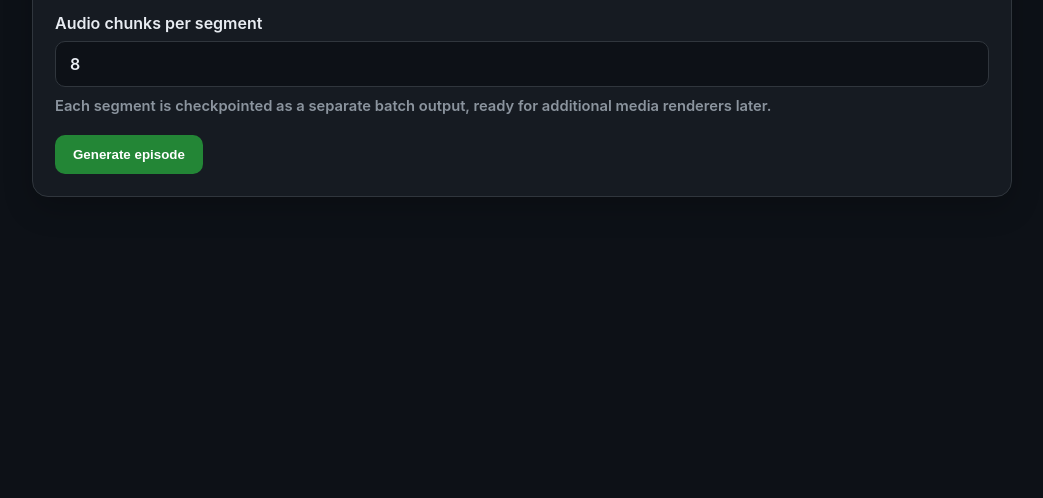
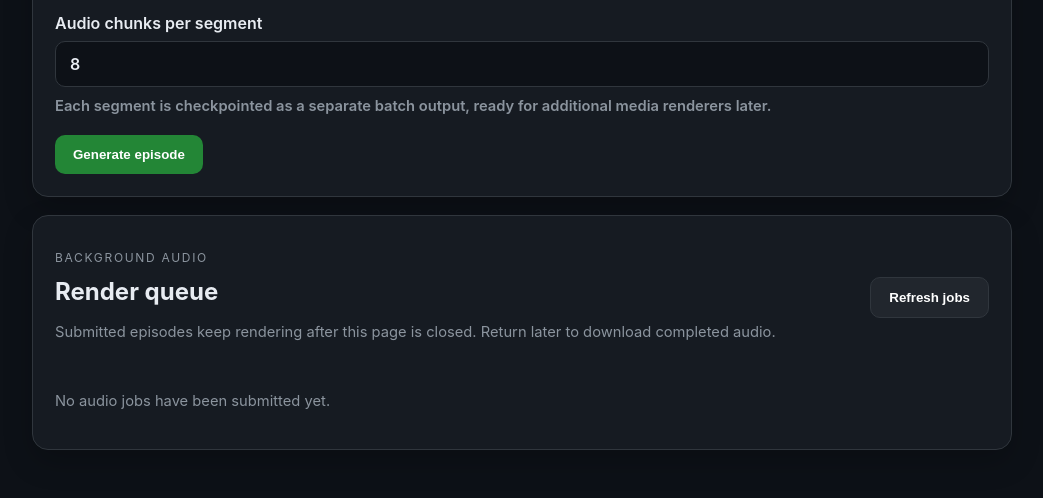
Before and after one commit to p8reit/patch-notes-America, a FastAPI app: page / in a window 1280 px wide. Shown: the part 2452-2950 px from the top of the page, without its empty margins (118-1161 px from the left). Before the commit the page ends 2649 px from the top, so only its background shows below. Run offline with FastAPI, Linux system fonts and the light colour scheme; data that the repository does not hold is empty.

Commit message:
Resume and retry interrupted audio renders

```diff
--- a/app/main.py
+++ b/app/main.py
@@ -1,17 +1,19 @@
 from __future__ import annotations
 
+import asyncio
 import json
 import os
 import re
 import shutil
 import subprocess
+from contextlib import asynccontextmanager
 from datetime import datetime, timezone
 from pathlib import Path
 from typing import Any, List
 from uuid import uuid4
 
 import httpx
-from fastapi import BackgroundTasks, FastAPI, Form, HTTPException
+from fastapi import FastAPI, Form, HTTPException
 from fastapi.responses import FileResponse, HTMLResponse, JSONResponse
 from fastapi.staticfiles import StaticFiles
 from fastapi.templating import Jinja2Templates
@@ -37,6 +39,9 @@ CONVERSATION_PROVIDER = os.getenv("CONVERSATION_PROVIDER", "openai").strip().low
 LOCAL_AI_URL = os.getenv("LOCAL_AI_URL", "http://ollama:11434/api/chat")
 LOCAL_AI_MODEL = os.getenv("LOCAL_AI_MODEL", "llama3.1:8b")
 KOKORO_TIMEOUT_SECONDS = float(os.getenv("KOKORO_TIMEOUT_SECONDS", "180"))
+JOB_WORKERS = max(1, int(os.getenv("JOB_WORKERS", "1")))
+TTS_MAX_ATTEMPTS = max(1, int(os.getenv("TTS_MAX_ATTEMPTS", "5")))
+TTS_RETRY_DELAY_SECONDS = max(0.0, float(os.getenv("TTS_RETRY_DELAY_SECONDS", "15")))
 
 EPISODES_DIR.mkdir(parents=True, exist_ok=True)
 OUTPUT_DIR.mkdir(parents=True, exist_ok=True)
@@ -45,6 +50,9 @@ CONFIG_DIR.mkdir(parents=True, exist_ok=True)
 app = FastAPI(title="Patch Notes: America", version="0.5.0")
 app.mount("/static", StaticFiles(directory=APP_ROOT / "app" / "static"), name="static")
 templates = Jinja2Templates(directory=APP_ROOT / "app" / "templates")
+
+generation_queue: asyncio.Queue[str] | None = None
+generation_workers: list[asyncio.Task[None]] = []
 
 
 def slugify(value: str) -> str:
@@ -524,6 +532,10 @@ def build_generation_segments(
     segments = []
     for offset in range(0, len(speech_chunks), chunks_per_segment):
         items = speech_chunks[offset : offset + chunks_per_segment]
+        items = [
+            {**item, "status": "queued", "output": None, "error": None}
+            for item in items
+        ]
         number = len(segments) + 1
         segments.append({
             "id": f"segment-{number:03d}",
@@ -552,11 +564,146 @@ def _load_job(job_id: str) -> tuple[Path, dict[str, Any]]:
     return job_dir, json.loads(job_file.read_text(encoding="utf-8"))
 
 
+def _job_progress(job: dict[str, Any]) -> dict[str, int]:
+    segments = job.get("segments", [])
+    chunks = [chunk for segment in segments for chunk in segment.get("chunks", [])]
+    return {
+        "complete": sum(segment.get("status") == "complete" for segment in segments),
+        "total": len(segments),
+        "chunks_complete": sum(chunk.get("status") == "complete" for chunk in chunks),
+        "chunks_total": len(chunks),
+    }
+
+
+async def generation_worker(worker_number: int) -> None:
+    """Consume durable jobs serially by default, which is safer on CPU-only hosts."""
+    assert generation_queue is not None
+    while True:
+        job_id = await generation_queue.get()
+        try:
+            await process_generation_job(job_id)
+        finally:
+            generation_queue.task_done()
+
+
+def _valid_wav(path: Path) -> bool:
+    try:
+        return path.is_file() and path.stat().st_size > 44 and path.read_bytes()[:4] == b"RIFF"
+    except OSError:
+        return False
+
+
+def _retryable_tts_error(exc: httpx.HTTPError) -> bool:
+    if not isinstance(exc, httpx.HTTPStatusError):
+        return True
+    return exc.response.status_code in {408, 425, 429} or exc.response.status_code >= 500
+
+
+async def synthesize_chunk_with_retry(
+    job_dir: Path,
+    job: dict[str, Any],
+    chunk: dict[str, Any],
+    destination: Path,
+) -> None:
+    """Retry backend crashes/disconnects and checkpoint every attempt."""
+    temporary = destination.with_suffix(".wav.tmp")
+    for attempt in range(1, TTS_MAX_ATTEMPTS + 1):
+        chunk["status"] = "running"
+        chunk["attempt"] = attempt
+        chunk["error"] = None
+        _write_job(job_dir, job)
+        try:
+            temporary.unlink(missing_ok=True)
+            await synthesize_chunk(chunk["text"], chunk["voice"], chunk["tempo"], temporary)
+            temporary.replace(destination)
+            chunk["status"] = "complete"
+            chunk["output"] = destination.relative_to(job_dir).as_posix()
+            _write_job(job_dir, job)
+            return
+        except (httpx.HTTPError, OSError) as exc:
+            temporary.unlink(missing_ok=True)
+            chunk["error"] = describe_kokoro_error(exc) if isinstance(exc, httpx.HTTPError) else str(exc)
+            can_retry = attempt < TTS_MAX_ATTEMPTS and (
+                not isinstance(exc, httpx.HTTPError) or _retryable_tts_error(exc)
+            )
+            chunk["status"] = "retrying" if can_retry else "failed"
+            _write_job(job_dir, job)
+            if not can_retry:
+                raise
+            await asyncio.sleep(TTS_RETRY_DELAY_SECONDS * attempt)
+
+
+async def queue_generation_job(job_id: str) -> None:
+    if generation_queue is None:
+        raise HTTPException(status_code=503, detail="The audio job worker is not ready")
+    await generation_queue.put(job_id)
+
+
+async def start_generation_workers() -> None:
+    """Start workers and recover work interrupted by a container restart."""
+    global generation_queue
+    generation_queue = asyncio.Queue()
+    for number in range(JOB_WORKERS):
+        generation_workers.append(asyncio.create_task(generation_worker(number + 1)))
+
+    for manifest in sorted(OUTPUT_DIR.glob("*/job.json")):
+        try:
+            job = json.loads(manifest.read_text(encoding="utf-8"))
+        except (OSError, json.JSONDecodeError):
+            continue
+        if job.get("status") not in {"queued", "running"}:
+            continue
+        # Keep valid completed chunks: CPU renders may represent hours of work.
+        job["status"] = "queued"
+        job["error"] = None
+        job.pop("started_at", None)
+        job.pop("finished_at", None)
+        for segment in job.get("segments", []):
+            segment["error"] = None
+            reusable = True
+            for chunk in segment.get("chunks", []):
+                output = chunk.get("output")
+                if chunk.get("status") == "complete" and output and _valid_wav(manifest.parent / output):
+                    continue
+                reusable = False
+                chunk["status"] = "queued"
+                chunk["output"] = None
+                chunk["error"] = None
+            if not reusable:
+                segment["status"] = "queued"
+                segment.setdefault("outputs", {})["audio"] = None
+        _write_job(manifest.parent, job)
+        await generation_queue.put(job["id"])
+
+
+async def stop_generation_workers() -> None:
+    global generation_queue
+    for worker in generation_workers:
+        worker.cancel()
+    if generation_workers:
+        await asyncio.gather(*generation_workers, return_exceptions=True)
+    generation_workers.clear()
+    generation_queue = None
+
+
+@asynccontextmanager
+async def application_lifespan(_app: FastAPI):
+    await start_generation_workers()
+    try:
+        yield
+    finally:
+        await stop_generation_workers()
+
+
+app.router.lifespan_context = application_lifespan
+
+
 async def process_generation_job(job_id: str) -> None:
     """Render queued segments and checkpoint progress after every state change."""
     job_dir, job = _load_job(job_id)
     job["status"] = "running"
     job["started_at"] = datetime.now(timezone.utc).isoformat()
+    job["worker_pid"] = os.getpid()
     _write_job(job_dir, job)
     all_chunk_paths: list[Path] = []
     chunk_number = 0
@@ -568,7 +715,12 @@ async def process_generation_job(job_id: str) -> None:
             for chunk in segment["chunks"]:
                 chunk_number += 1
                 path = job_dir / "chunks" / f"chunk-{chunk_number:03d}-{slugify(chunk['host'])}.wav"
-                await synthesize_chunk(chunk["text"], chunk["voice"], chunk["tempo"], path)
+                saved_output = chunk.get("output")
+                saved_path = job_dir / saved_output if saved_output else path
+                if chunk.get("status") == "complete" and _valid_wav(saved_path):
+                    path = saved_path
+                else:
+                    await synthesize_chunk_with_retry(job_dir, job, chunk, path)
                 segment_paths.append(path)
                 all_chunk_paths.append(path)
             segment_audio = job_dir / "segments" / f"{segment['id']}.mp3"
@@ -830,7 +982,6 @@ async def chunk_preview(
 
 @app.post("/api/generation-jobs", status_code=202)
 async def create_generation_job(
-    background_tasks: BackgroundTasks,
     title: str = Form(...),
     script: str = Form(...),
     hosts_json: str = Form(...),
@@ -861,7 +1012,7 @@ async def create_generation_job(
         "error": None,
     }
     _write_job(job_dir, job)
-    background_tasks.add_task(process_generation_job, job_id)
+    await queue_generation_job(job_id)
     return {
         "ok": True,
         "job_id": job_id,
@@ -871,9 +1022,34 @@ async def create_generation_job(
     }
 
 
+@app.get("/api/generation-jobs")
+async def list_generation_jobs():
+    """Return recent durable jobs so a browser can reconnect after being closed."""
+    jobs = []
+    for manifest in sorted(OUTPUT_DIR.glob("*/job.json"), reverse=True):
+        try:
+            job = json.loads(manifest.read_text(encoding="utf-8"))
+        except (OSError, json.JSONDecodeError):
+            continue
+        jobs.append({
+            "id": job.get("id"),
+            "title": job.get("title", "Untitled episode"),
+            "status": job.get("status", "unknown"),
+            "created_at": job.get("created_at"),
+            "finished_at": job.get("finished_at"),
+            "download_url": job.get("download_url"),
+            "error": job.get("error"),
+            "progress": _job_progress(job),
+        })
+        if len(jobs) >= 50:
+            break
+    return {"jobs": jobs, "workers": JOB_WORKERS}
+
+
 @app.get("/api/generation-jobs/{job_id}")
 async def generation_job_status(job_id: str):
     _, job = _load_job(job_id)
+    job["progress"] = _job_progress(job)
     return job
 
 
--- a/app/static/styles.css
+++ b/app/static/styles.css
@@ -23,6 +23,18 @@ button, .download { background: #238636; color: white; border: none; border-radi
 button:disabled { opacity: .55; cursor: wait; }
 #progress { color: #8b949e; }
 .result p { color: #8b949e; }
+.job-list { display: grid; gap: 10px; margin-top: 18px; }
+.job-row { display: grid; grid-template-columns: minmax(180px, 1fr) auto minmax(180px, auto); align-items: center; gap: 14px; border: 1px solid #30363d; background: #0d1117; border-radius: 10px; padding: 14px; }
+.job-row div { display: grid; gap: 5px; }
+.job-row small { color: #8b949e; }
+.job-status { border-radius: 999px; padding: 5px 9px; font-size: .78rem; font-weight: 800; text-transform: uppercase; }
+.job-status.queued { background: #30363d; }
+.job-status.running { color: #58a6ff; background: rgba(88,166,255,.13); }
+.job-status.complete { color: #3fb950; background: rgba(63,185,80,.13); }
+.job-status.failed, .job-error { color: #f85149; }
+.download.compact { padding: 8px 12px; font-size: .86rem; text-align: center; }
+.worker-note { margin: 4px 0 0; }
+@media (max-width: 700px) { .job-row { grid-template-columns: 1fr auto; } .job-row > :last-child { grid-column: 1 / -1; } }
 @media (max-width: 700px) { .grid { grid-template-columns: 1fr; } .status-card div { flex-direction: column; } }
 
 /* Multi-host controls */
--- a/app/templates/index.html
+++ b/app/templates/index.html
@@ -107,6 +107,13 @@
 
     <section id="result" class="card result" hidden></section>
 
+    <section class="card jobs-card">
+      <div class="section-heading"><div><p class="eyebrow">BACKGROUND AUDIO</p><h2>Render queue</h2>
+        <p class="hint">Submitted episodes keep rendering after this page is closed. Return later to download completed audio.</p>
+      </div><button id="refresh-jobs" class="secondary" type="button">Refresh jobs</button></div>
+      <div id="job-list" class="job-list"><p class="hint">Loading audio jobs...</p></div>
+    </section>
+
     <section id="clip-studio" class="card clip-studio" hidden>
       <div class="section-heading">
         <div>
@@ -213,6 +220,63 @@
     const hostsJson = document.getElementById('hosts-json');
     const castStatus = document.getElementById('cast-status');
     let currentEpisode = null;
+    const activeJobPollers = new Map();
+
+    function escapeHtml(value) {
+      const element = document.createElement('span');
+      element.textContent = value == null ? '' : String(value);
+      return element.innerHTML;
+    }
+
+    function renderJobs(jobs, workers = 1) {
+      const list = document.getElementById('job-list');
+      if (!jobs.length) { list.innerHTML = '<p class="hint">No audio jobs have been submitted yet.</p>'; return; }
+      list.innerHTML = jobs.map(job => {
+        const progress = job.progress || {complete: 0, total: 0};
+        const detail = job.status === 'complete'
+          ? `<a class="download compact" href="${encodeURI(job.download_url)}">Download MP3</a>`
+          : job.status === 'failed' ? `<span class="job-error">${escapeHtml(job.error || 'Rendering failed')}</span>`
+          : `<span class="hint">${progress.complete}/${progress.total} segments · ${progress.chunks_complete || 0}/${progress.chunks_total || 0} chunks · safe to close this page</span>`;
+        return `<article class="job-row"><div><strong>${escapeHtml(job.title)}</strong><small>${escapeHtml(job.created_at || '')}</small></div>
+          <span class="job-status ${escapeHtml(job.status)}">${escapeHtml(job.status)}</span>${detail}</article>`;
+      }).join('');
+      list.insertAdjacentHTML('beforeend', `<p class="hint worker-note">${workers} audio worker${workers === 1 ? '' : 's'} configured. CPU-only systems should normally use one.</p>`);
+    }
+
+    async function refreshJobs() {
+      const res = await fetch('/api/generation-jobs'); const data = await res.json();
+      if (!res.ok) throw new Error(data.detail || 'Could not load audio jobs');
+      renderJobs(data.jobs, data.workers);
+      data.jobs.filter(job => ['queued', 'running'].includes(job.status)).forEach(job => monitorJob(job.id));
+      const latestComplete = data.jobs.find(job => job.status === 'complete');
+      if (latestComplete && !currentEpisode) currentEpisode = latestComplete.id;
+    }
+
+    function monitorJob(jobId) {
+      if (activeJobPollers.has(jobId)) return;
+      const poll = async () => {
+        try {
+          const res = await fetch(`/api/generation-jobs/${encodeURIComponent(jobId)}`); const job = await res.json();
+          if (!res.ok) throw new Error(job.detail || 'Could not read generation status');
+          await refreshJobs();
+          if (job.status === 'complete') {
+            currentEpisode = job.id;
+            const result = document.getElementById('result');
+            result.innerHTML = `<strong>Episode ready.</strong><p>${escapeHtml(job.title)}</p><a class="download" href="${encodeURI(job.download_url)}">Download MP3</a>`;
+            result.hidden = false; document.getElementById('progress').textContent = 'Background render complete.';
+            activeJobPollers.delete(jobId); return;
+          }
+          if (job.status === 'failed') { document.getElementById('progress').textContent = job.error || 'Background render failed.'; activeJobPollers.delete(jobId); return; }
+          activeJobPollers.set(jobId, window.setTimeout(poll, 2500));
+        } catch (err) {
+          document.getElementById('progress').textContent = `Job remains submitted; status refresh failed: ${err.message}`;
+          activeJobPollers.set(jobId, window.setTimeout(poll, 5000));
+        }
+      };
+      activeJobPollers.set(jobId, window.setTimeout(poll, 500));
+    }
+
+    document.getElementById('refresh-jobs').addEventListener('click', () => refreshJobs());
 
     function renumberHosts() {
       const rows = [...hostsContainer.querySelectorAll('.host-row')];
@@ -419,22 +483,9 @@
         const data = await res.json();
         if (!res.ok) throw new Error(data.detail || 'Generation failed');
         currentEpisode = data.job_id;
-        progress.textContent = `Queued ${data.segments} segment batch job${data.segments === 1 ? '' : 's'}...`;
-        while (true) {
-          await new Promise(resolve => setTimeout(resolve, 1200));
-          const statusRes = await fetch(data.status_url);
-          const job = await statusRes.json();
-          if (!statusRes.ok) throw new Error(job.detail || 'Could not read generation status');
-          const complete = job.segments.filter(segment => segment.status === 'complete').length;
-          progress.textContent = `Rendering segments: ${complete}/${job.segments.length}`;
-          if (job.status === 'failed') throw new Error(job.error || 'Segment generation failed');
-          if (job.status === 'complete') {
-            result.innerHTML = `<strong>Episode ready.</strong><p>${job.segments.length} segment batch job(s) completed.</p><a class="download" href="${job.download_url}">Download MP3</a>`;
-            result.hidden = false;
-            progress.textContent = 'Complete.';
-            break;
-          }
-        }
+        progress.textContent = `Submitted ${data.segments} segment${data.segments === 1 ? '' : 's'}. You may close this page.`;
+        await refreshJobs();
+        monitorJob(data.job_id);
       } catch (err) {
         progress.textContent = err.message;
       } finally {
@@ -496,6 +547,7 @@
 
     initialProfiles.forEach(addHost);
     updateHealth();
+    refreshJobs().catch(err => { document.getElementById('job-list').innerHTML = `<p class="job-error">${escapeHtml(err.message)}</p>`; });
   </script>
 </body>
 </html>
--- a/docker-compose.full.yml
+++ b/docker-compose.full.yml
@@ -27,6 +27,9 @@ services:
       KOKORO_PUBLIC_URL: ${KOKORO_PUBLIC_URL:-}
       KOKORO_PUBLIC_PORT: ${KOKORO_PORT:-7860}
       KOKORO_TIMEOUT_SECONDS: ${KOKORO_TIMEOUT_SECONDS:-180}
+      JOB_WORKERS: ${JOB_WORKERS:-1}
+      TTS_MAX_ATTEMPTS: ${TTS_MAX_ATTEMPTS:-5}
+      TTS_RETRY_DELAY_SECONDS: ${TTS_RETRY_DELAY_SECONDS:-15}
       DEFAULT_VOICE: ${DEFAULT_VOICE:-am_michael}
       DEFAULT_TEMPO: ${DEFAULT_TEMPO:-1.00}
       MAX_CHARS_PER_CHUNK: ${MAX_CHARS_PER_CHUNK:-700}
--- a/docker-compose.yml
+++ b/docker-compose.yml
@@ -27,6 +27,9 @@ services:
       KOKORO_PUBLIC_URL: ${KOKORO_PUBLIC_URL:-}
       KOKORO_PUBLIC_PORT: ${KOKORO_PORT:-7860}
       KOKORO_TIMEOUT_SECONDS: ${KOKORO_TIMEOUT_SECONDS:-180}
+      JOB_WORKERS: ${JOB_WORKERS:-1}
+      TTS_MAX_ATTEMPTS: ${TTS_MAX_ATTEMPTS:-5}
+      TTS_RETRY_DELAY_SECONDS: ${TTS_RETRY_DELAY_SECONDS:-15}
       DEFAULT_VOICE: ${DEFAULT_VOICE:-am_michael}
       DEFAULT_TEMPO: ${DEFAULT_TEMPO:-1.00}
       MAX_CHARS_PER_CHUNK: ${MAX_CHARS_PER_CHUNK:-700}
```
Also changed, not shown: tests/test_chunking.py (+55 -0 lines), README.md, 1 other file.
